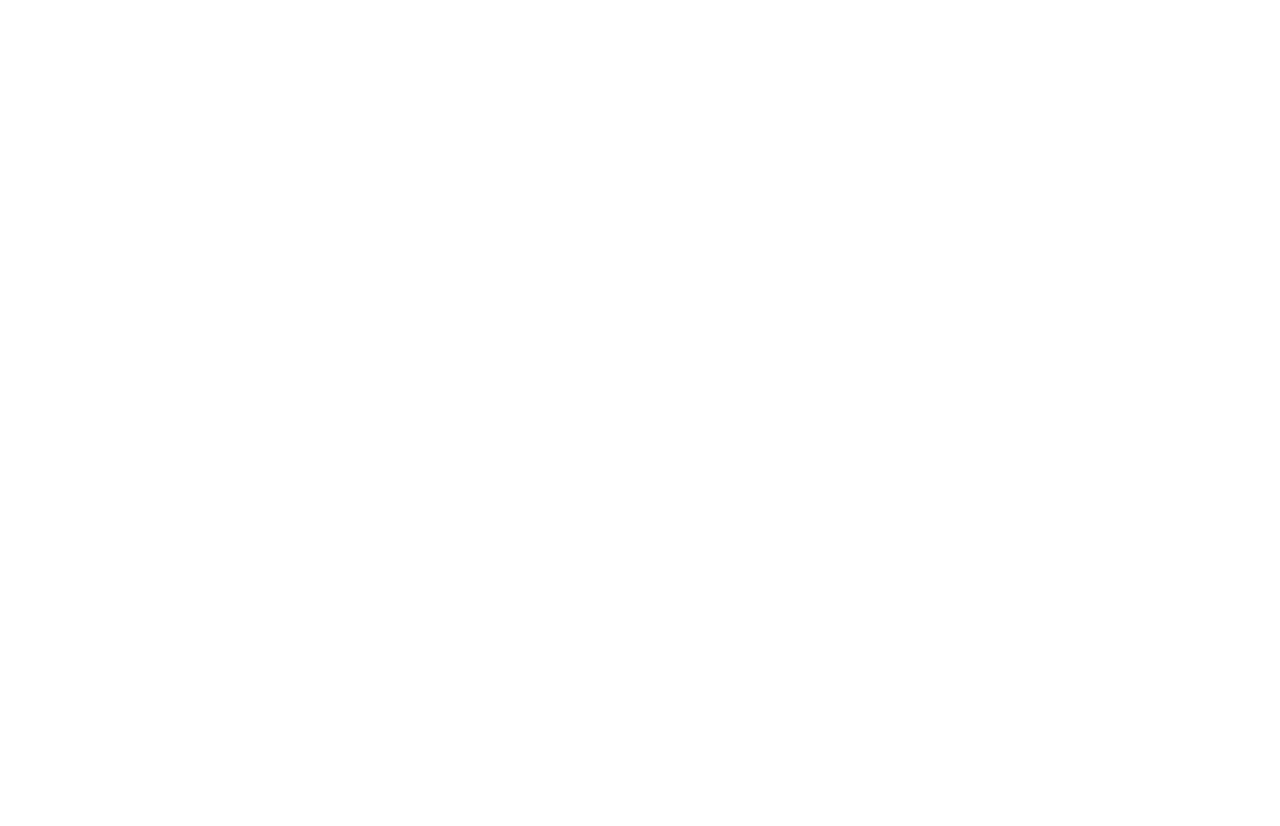
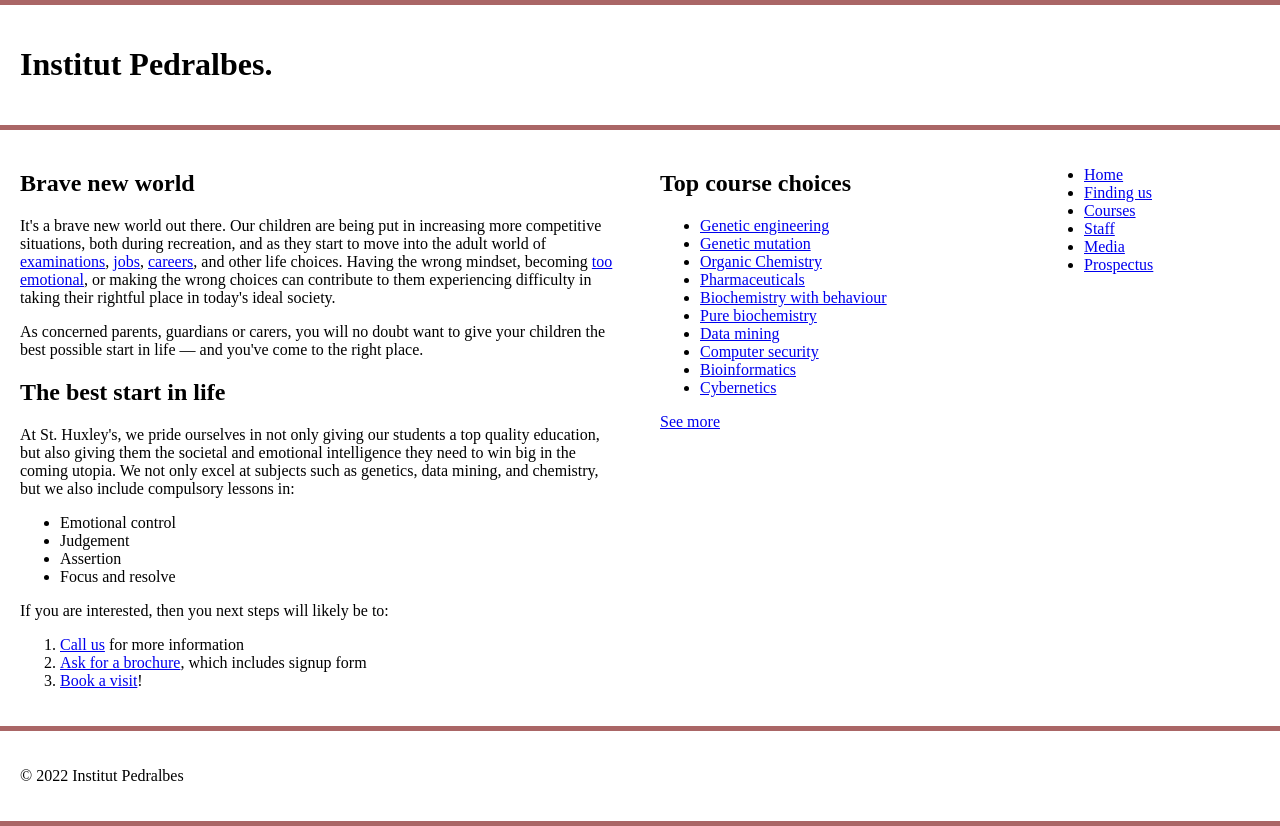
Before and after one commit to inspedralbes/disseny-de-la-portada-d-una-web-escolar-al20jovgarfra, a plain HTML site: page web/index.html in a window 1280 px wide. Before the commit the page ends 800 px from the top, so only its background shows below. Drawn offline with Linux system fonts and the light colour scheme.

Commit message:
Afegits index.html amb la capcelera modificada i css de l'enunciat

```diff
--- /dev/null
+++ b/web/css/style.css
@@ -0,0 +1,45 @@
+/* General setup */
+
+* {
+  box-sizing: border-box;
+}
+
+body {
+  margin: 0 auto;
+  min-width: 1000px;
+  max-width: 1400px;
+}
+
+/* Layout */
+
+section {
+  float: left;
+  width: 50%;
+}
+
+aside {
+  float: left;
+  width: 30%;
+}
+
+nav {
+  float: left;
+  width: 20%;
+}
+
+footer {
+  clear: both;
+}
+
+header, section, aside, nav, footer {
+  padding: 20px;
+}
+
+/* header and footer */
+
+header, footer {
+  border-top: 5px solid #a66;
+  border-bottom: 5px solid #a66;
+}
+
+/* WRITE YOUR CODE BELOW HERE */
--- a/web/index.html
+++ b/web/index.html
@@ -1,12 +1,83 @@
 <!DOCTYPE html>
-<html lang="ca">
-<head>
-    <meta charset="UTF-8">
-    <meta http-equiv="X-UA-Compatible" content="IE=edge">
-    <meta name="viewport" content="width=device-width, initial-scale=1.0">
-    <title>Document</title>
-</head>
-<body>
+<html lang="en-us">
+  <head>
+    <meta charset="utf-8">
+    <meta name="viewport" content="width=device-width">
+    <title>Institut Pedralbes</title>
+    <link href="css/style.css" type="text/css" rel="stylesheet">
+  </head>
+  <body>
 
-</body>
+  <header>
+    <h1>Institut Pedralbes.</h1>
+  </header>
+
+  <section>
+      <h2>Brave new world</h2>
+
+      <p>It's a brave new world out there. Our children are being put in increasing more competitive situations, both during recreation, and as they start to move into the adult world of <a href="https://en.wikipedia.org/wiki/Examination">examinations</a>, <a href="https://en.wikipedia.org/wiki/Jobs">jobs</a>, <a href="https://en.wikipedia.org/wiki/Career">careers</a>, and other life choices. Having the wrong mindset, becoming <a href="https://en.wikipedia.org/wiki/Emotion">too emotional</a>, or making the wrong choices can contribute to them experiencing difficulty in taking their rightful place in today's ideal society.</p>
+
+      <p>As concerned parents, guardians or carers, you will no doubt want to give your children the best possible start in life — and you've come to the right place.</p>
+
+      <h2>The best start in life</h2>
+
+      <p>At St. Huxley's, we pride ourselves in not only giving our students a top quality education, but also giving them the societal and emotional intelligence they need to win big in the coming utopia. We not only excel at subjects such as genetics, data mining, and chemistry, but we also include compulsory lessons in:</p>
+
+      <ul>
+        <li>Emotional control</li>
+        <li>Judgement</li>
+        <li>Assertion</li>
+        <li>Focus and resolve</li>
+      </ul>
+
+      <p>If you are interested, then you next steps will likely be to:</p>
+
+      <ol>
+        <li><a href="#">Call us</a> for more information</li>
+        <li><a href="#">Ask for a brochure</a>, which includes signup form</li>
+        <li><a href="#">Book a visit</a>!</li>
+      </ol>
+  </section>
+
+  <aside>
+
+    <h2>Top course choices</h2>
+
+    <ul>
+      <li><a href="#">Genetic engineering</a></li>
+      <li><a href="#">Genetic mutation</a></li>
+      <li><a href="#">Organic Chemistry</a></li>
+      <li><a href="#">Pharmaceuticals</a></li>
+      <li><a href="#">Biochemistry with behaviour</a></li>
+      <li><a href="#">Pure biochemistry</a></li>
+      <li><a href="#">Data mining</a></li>
+      <li><a href="#">Computer security</a></li>
+      <li><a href="#">Bioinformatics</a></li>
+      <li><a href="#">Cybernetics</a></li>
+    </ul>
+
+    <p><a href="#">See more</a></p>
+
+  </aside>
+
+  <nav>
+
+    <ul>
+      <li><a href="#">Home</a></li>
+      <li><a href="#">Finding us</a></li>
+      <li><a href="#">Courses</a></li>
+      <li><a href="#">Staff</a></li>
+      <li><a href="#">Media</a></li>
+      <li><a href="#">Prospectus</a></li>
+    </ul>
+
+  </nav>
+
+  <footer>
+
+    <p>&copy; 2022 Institut Pedralbes</p>
+
+  </footer>
+
+  </body>
 </html>
```
